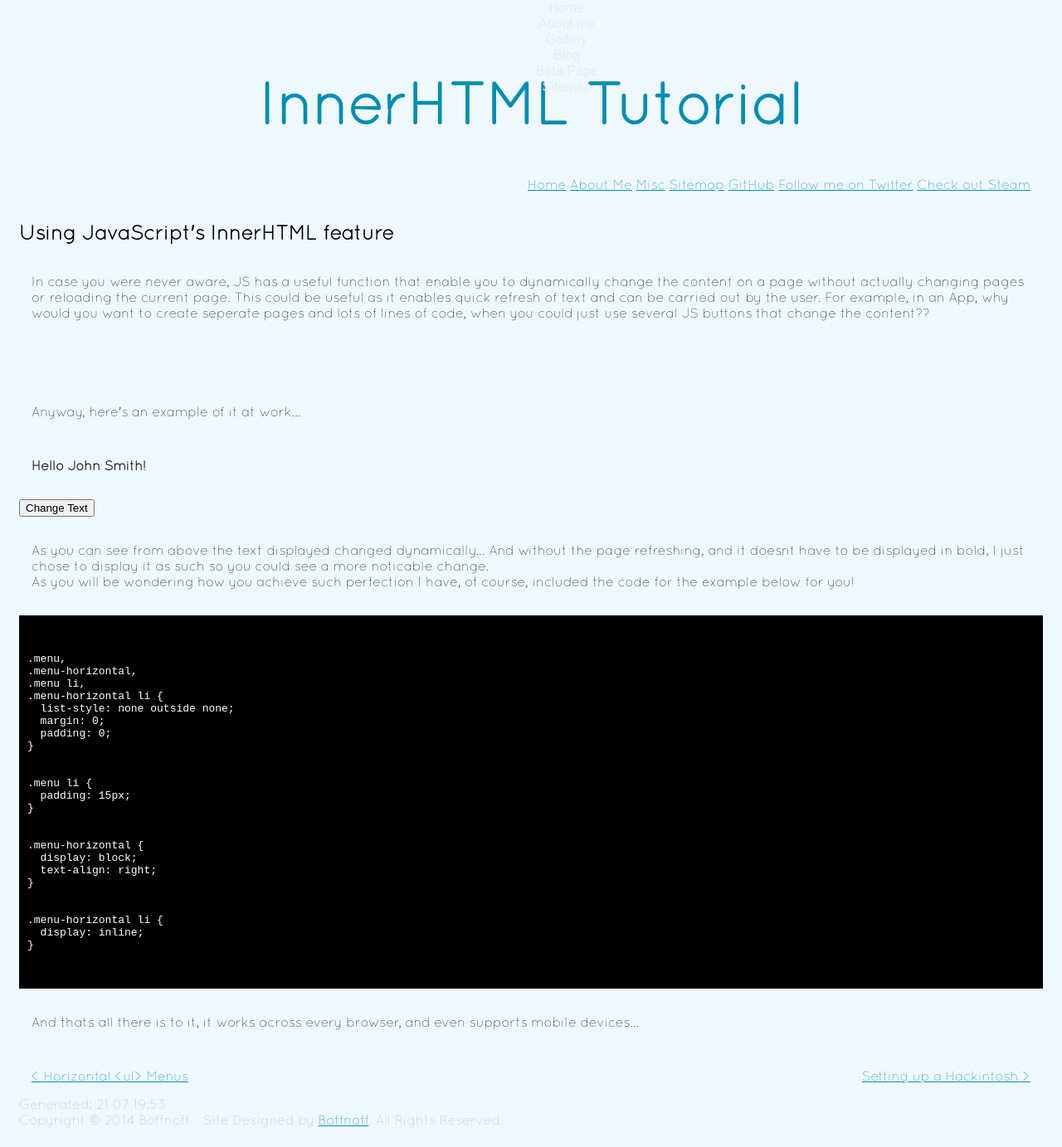
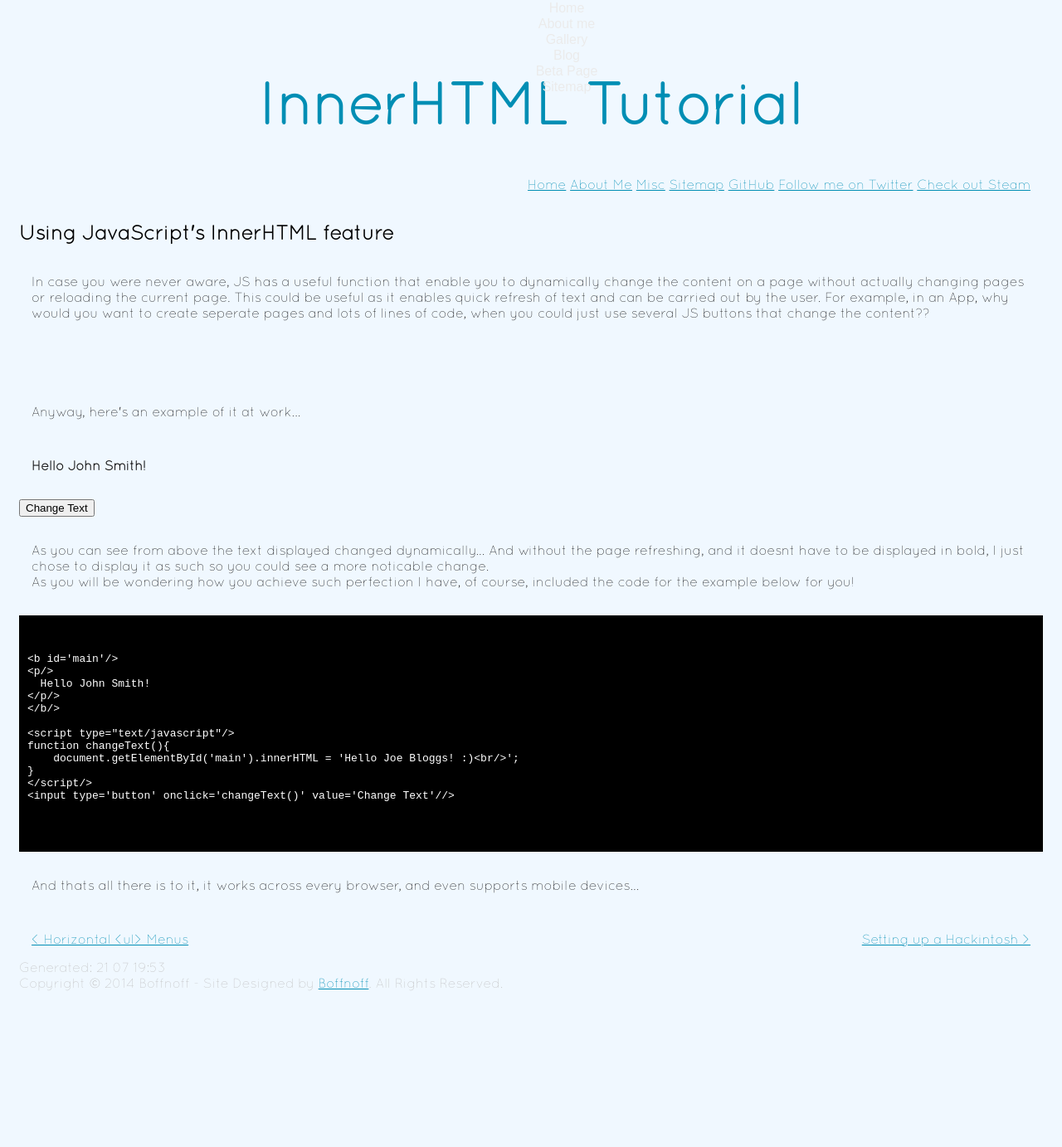
Before and after one commit to boffnoff/boffnoff.github.com, a Jekyll site: the page built from _posts/2014-06-06-using-js-to-change-displayed-text.html, in a window 1280 px wide and 1383 px high. Shown: the whole window at 83% size. Built offline with Jekyll 4.4.1, drawn with Linux system fonts in a browser that asks for light colours.

Commit message:
added correct &lt; and /&gt; signs

```diff
--- a/_posts/2014-06-06-using-js-to-change-displayed-text.html
+++ b/_posts/2014-06-06-using-js-to-change-displayed-text.html
@@ -52,30 +52,19 @@ function changeText(){
 
 <pre><code>
 
-.menu,
-.menu-horizontal,
-.menu li,
-.menu-horizontal li {
-  list-style: none outside none;
-  margin: 0;
-  padding: 0;
+&lt;b id='main'/&gt;
+&lt;p/&gt;
+  Hello John Smith!
+&lt;/p/&gt;
+&lt;/b/&gt;
+
+&lt;script type="text/javascript"/&gt;
+function changeText(){
+    document.getElementById('main').innerHTML = 'Hello Joe Bloggs! :)&lt;br/&gt;';
 }
+&lt;/script/&gt;
+&lt;input type='button' onclick='changeText()' value='Change Text'//&gt;
 
-
-.menu li {
-  padding: 15px;
-}
-
-
-.menu-horizontal {
-  display: block;
-  text-align: right;
-}
-
-
-.menu-horizontal li {
-  display: inline;
-}
 
 
 </code></pre>
```
